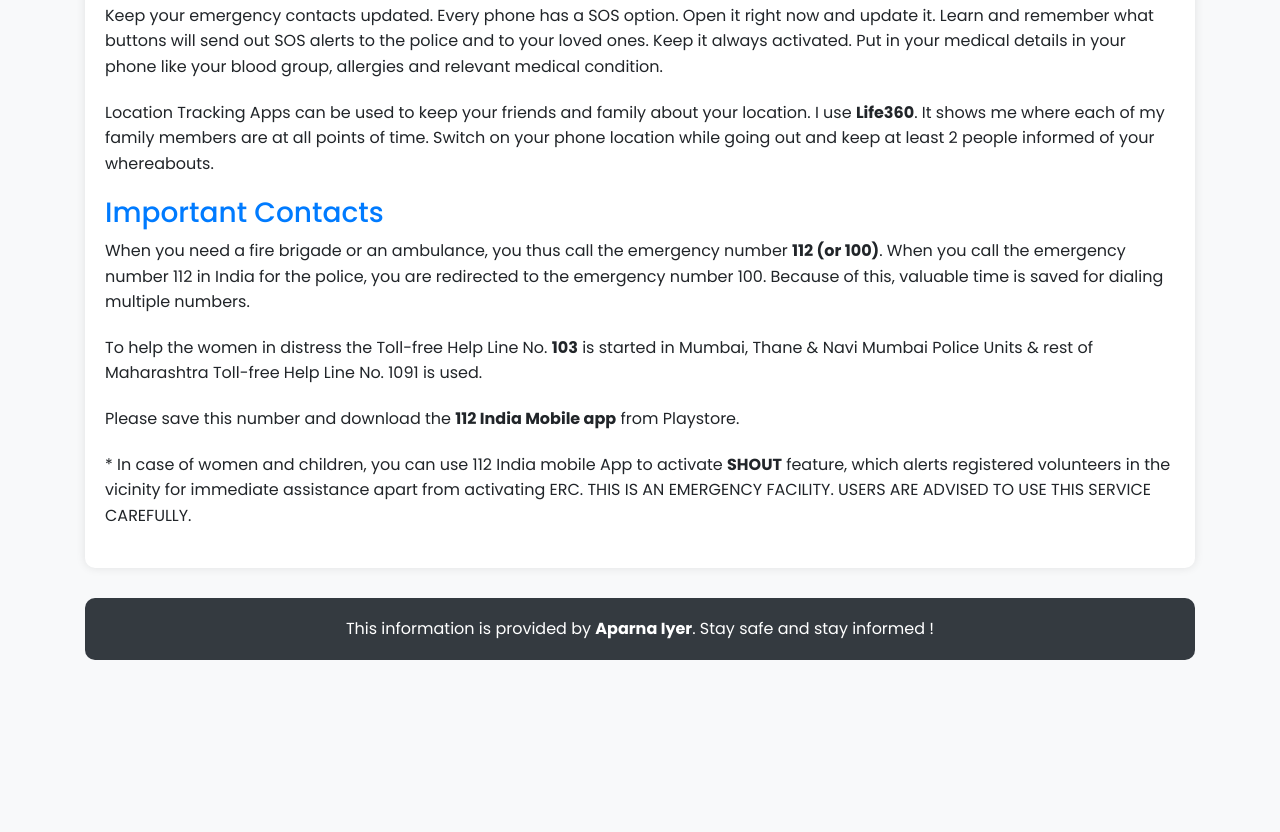
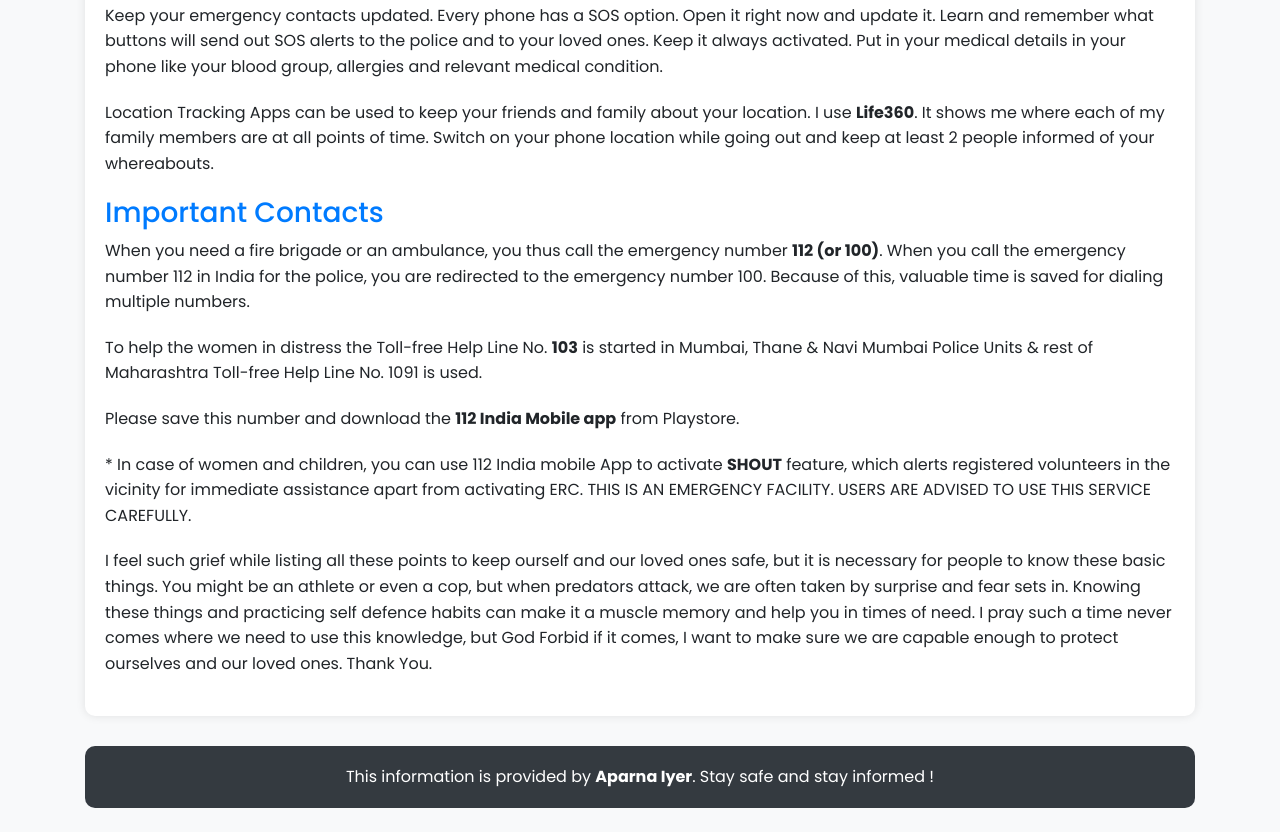
Before and after one commit to Shikhar99-lab/How-to-Keep-Yourself-Safe, a plain HTML site: page index.html in a window 1280 px wide. Shown: the part 1227-2059 px from the top of the page. Before the commit the page ends 1911 px from the top, so only its background shows below. Drawn offline with nearby package versions, Linux system fonts and the light colour scheme.

Commit message:
added new para

```diff
--- a/index.html
+++ b/index.html
@@ -121,7 +121,7 @@
                     self-defence. When used, they make a loud siren sound that can be used to scare off attackers. If
                     heard for a long time, they can cause hearing loss so use with care.
                 </p>
-                <img src="./safe.png" alt="emergency alarm" class="img-fluid mb-3" >
+                <img src="./safe.png" alt="emergency alarm" class="img-fluid mb-3">
                 <p class="section-content">
                     7. <b>High Powered Flashlights</b> can be used to temporarily blind the attackers giving you enough
                     time to
@@ -167,6 +167,14 @@
                     alerts registered volunteers in the vicinity for immediate assistance apart from activating ERC.
                     THIS IS AN EMERGENCY FACILITY. USERS ARE ADVISED TO USE THIS SERVICE CAREFULLY.
                 </p>
+                <p class="section-content">
+                    I feel such grief while listing all these points to keep ourself and our loved ones safe, but it is
+                    necessary for people to know these basic things. You might be an athlete or even a cop, but when
+                    predators attack, we are often taken by surprise and fear sets in. Knowing these things and
+                    practicing self defence habits can make it a muscle memory and help you in times of need. I pray
+                    such a time never comes where we need to use this knowledge, but God Forbid if it comes, I want to
+                    make sure we are capable enough to protect ourselves and our loved ones. Thank You.
+                </p>
             </div>
         </div>
 
```
